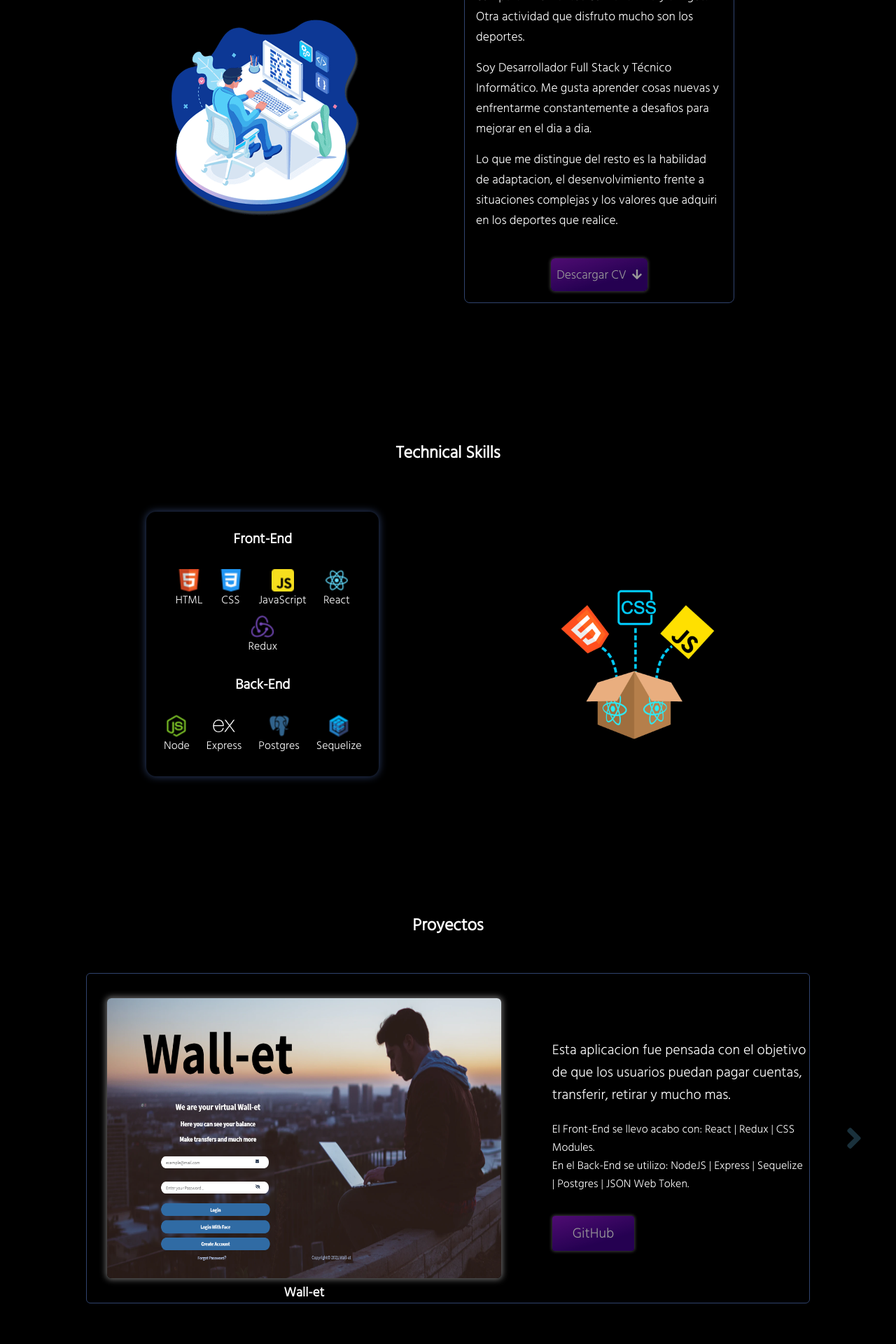
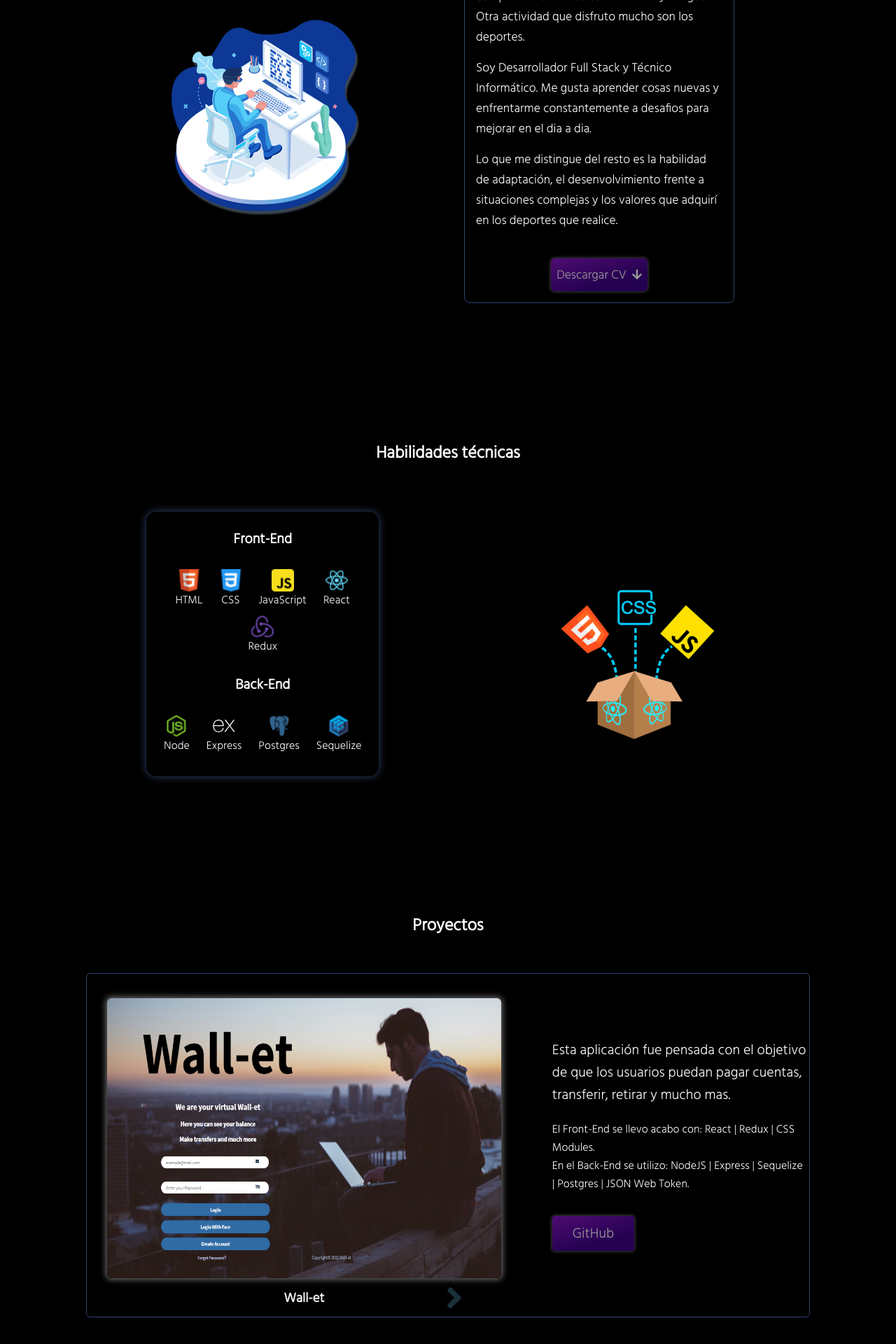
Before and after one commit to Franco-Aguero/Portafolio, a React (Create React App) app: page / in a window 1280 px wide. Shown: the part 860-2780 px from the top of the page at 70% size. Built offline with nearby package versions, Linux system fonts and the light colour scheme.

Commit message:
(client): fixed bugs and styles in ProjectContainer

```diff
--- a/src/Components/AboutMe.jsx
+++ b/src/Components/AboutMe.jsx
@@ -24,7 +24,7 @@ const AboutMe = () => {
                     </p>
                     <p>
                         Lo que me distingue del resto es la habilidad
-                        de adaptacion, el desenvolvimiento frente a situaciones complejas y los valores que adquiri en los
+                        de adaptación, el desenvolvimiento frente a situaciones complejas y los valores que adquirí en los
                         deportes que realice.
                     </p>
                     <a href={CvPdf} download="Franco-Agüero-CV" id={s.btnDescargaCv} >
--- a/src/Components/Education.jsx
+++ b/src/Components/Education.jsx
@@ -4,7 +4,7 @@ import s from './Education.module.css';
 const Education = () => {
     return (
         <section className={s.SectionContainer} id="Educacion">
-            <h1 style={{textAlign:"center"}}>Educacion</h1>
+            <h1 style={{textAlign:"center"}}>Educación</h1>
             <div>
                 <article>
                     <h3>
@@ -17,7 +17,7 @@ const Education = () => {
                 <article>
                     <h3>
                         Secundaria <br/>
-                        Tecnica N°1 "O.E.A"
+                        Técnica N°1 "O.E.A"
                     </h3>
                     <span>Técnico Informático</span>
                     <span>2014-2020</span>
--- a/src/Components/Project.jsx
+++ b/src/Components/Project.jsx
@@ -1,6 +1,4 @@
 import React, { useState } from "react";
-import { FontAwesomeIcon } from "@fortawesome/react-fontawesome";
-import { faAngleLeft, faAngleRight } from "@fortawesome/free-solid-svg-icons";
 import PokeApp from './Images/PokeApp2.png';
 import NoteBlock from './Images/BlockOfNote2.png';
 import Wallet from './Images/wallet.png';
@@ -9,20 +7,20 @@ import s from './Project.module.css';
 
 const Project = () => {
     const walletUrl1 = "https://github.com/julianpiniel/Wall-et",
-    text1 =`Esta aplicacion fue pensada con el objetivo de que los usuarios puedan pagar cuentas, transferir,
+    text1 =`Esta aplicación fue pensada con el objetivo de que los usuarios puedan pagar cuentas, transferir,
     retirar y mucho mas.`,
     name1 ="Wall-et",
     FrontTech1 = "El Front-End se llevo acabo con: React | Redux | CSS Modules.",
     BackTech1 = "En el Back-End se utilizo: NodeJS | Express | Sequelize | Postgres | JSON Web Token.";
 
     const pokeUrl2 = "https://github.com/Franco-Aguero/PokeApp",
-    text2 =`Esta aplicacion fue diseñada con el objetivo de que los usuarios puedan buscar de distintas maneras pokemons y tambien puedan crearlos.`,
+    text2 =`Esta aplicación fue diseñada con el objetivo de que los usuarios puedan buscar de distintas maneras un pokemon y también puedan crearlos.`,
     name2 ="PokeApp",
     FrontTech2="El Front-End se llevo acabo con: React | Redux | CSS Modules.",
     BackTech2="En el Back-End se utilizo: NodeJS | Express | Sequelize | Postgres.";
 
     const noteUrl3="https://github.com/Franco-Aguero/Notes-App",
-    text3 =`Esta aplicacion fue pensada para que los usuarios se sientan libres de guardad sus notas para no olvidarlas.`,
+    text3 =`Esta aplicación fue pensada para que los usuarios se sientan libres de guardar sus notas para no olvidarlas.`,
     name3 ="Notes",
     FrontTech3="El Front-End se llevo acabo con: React | Redux | CSS Modules.",
     BackTech3= null;
@@ -32,16 +30,14 @@ const Project = () => {
         <section className={s.SectionContainer} id="Proyectos">
             <h1 style={{marginBottom:"3rem"}}>Proyectos</h1>
             <div className={s.SubContainer}>
-                {accountant > 0 && <FontAwesomeIcon icon={faAngleLeft} onClick={ () => setAccountant(accountant = --accountant)} id={s.BtnLeft} />}
                 {
                     accountant === 0 ?
-                    <ProjectContainer image={Wallet} nameProject={name1} url={walletUrl1} information={text1} FrontTech={FrontTech1} BackTech={BackTech1}/>
+                    <ProjectContainer numPage={accountant} cmb={setAccountant} image={Wallet} nameProject={name1} url={walletUrl1} information={text1} FrontTech={FrontTech1} BackTech={BackTech1}/>
                     : accountant === 1?
-                    <ProjectContainer image={PokeApp} nameProject={name2} url={pokeUrl2} information={text2} FrontTech={FrontTech2} BackTech={BackTech2}/>
+                    <ProjectContainer numPage={accountant} cmb={setAccountant} image={PokeApp} nameProject={name2} url={pokeUrl2} information={text2} FrontTech={FrontTech2} BackTech={BackTech2}/>
                     :
-                    <ProjectContainer image={NoteBlock} nameProject={name3} url={noteUrl3} information={text3} FrontTech={FrontTech3} BackTech={BackTech3}/>
+                    <ProjectContainer numPage={accountant} cmb={setAccountant} image={NoteBlock} nameProject={name3} url={noteUrl3} information={text3} FrontTech={FrontTech3} BackTech={BackTech3}/>
                 }
-                {accountant < 2 && <FontAwesomeIcon icon={faAngleRight} onClick={ () => setAccountant(accountant = ++accountant)} id={s.BtnRight}/>}
             </div>
         </section>
     )
--- a/src/Components/Project.module.css
+++ b/src/Components/Project.module.css
@@ -13,41 +13,8 @@
   justify-content: center;
 }
 
-#BtnLeft{
-  position: absolute;
-  top: 20rem;
-  left: 3rem;
-  font-size: 3rem;
-  cursor: pointer;
-  color: var(--color-arrow-L-R);
-  opacity: 0.6;
-  transition: 1s;
-}
-#BtnLeft:hover{
-  opacity: 1;
-}
-
-#BtnRight{
-  position: absolute;
-  top: 20rem;
-  right: 3rem;
-  font-size: 3rem;
-  cursor: pointer;
-  color: var(--color-arrow-L-R);
-  opacity: 0.6;
-  transition: 1s;
-}
-
-#BtnRight:hover{
-  opacity: 1;
-}
-
 @media (min-width:768px) {
   .SectionContainer{
     padding: 5rem 0 2rem;
   }
-
-  #BtnLeft, #BtnRight{
-    top: auto;
-  }
 }
--- a/src/Components/Skills.jsx
+++ b/src/Components/Skills.jsx
@@ -14,7 +14,7 @@ import s from './Skills.module.css';
 const Skills = () => {
     return (
         <section className={s.sectionSkills} id="Skills">
-            <h1 style={{textAlign:"center", marginBottom:"0"}}>Technical Skills</h1>
+            <h1 style={{textAlign:"center", marginBottom:"0"}}>Habilidades técnicas</h1>
             <div className={s.SkillsContainer} >
                 <img src={Image} alt="Grafic Skill" />
                 <article className={s.StackSkills}>
--- a/src/Components/Start.jsx
+++ b/src/Components/Start.jsx
@@ -9,7 +9,7 @@ const Start = () => {
             <div className={s.container}>
                 <img id={s.ImgProfile} src={Profile} alt="Profile" />
                 <div className={s.movingText}>
-                    <h1>Hola!</h1>
+                    <h1>¡Hola!</h1>
                     <h2>Soy Franco</h2>
                     <Typewriter
                     options={{
--- a/src/Components/Views/ProjectContainer.jsx
+++ b/src/Components/Views/ProjectContainer.jsx
@@ -1,12 +1,17 @@
 import React from 'react'
+import { FontAwesomeIcon } from "@fortawesome/react-fontawesome";
+import { faAngleLeft, faAngleRight } from "@fortawesome/free-solid-svg-icons";
 import s from './ProjectContainer.module.css'
 
-function ProjectContainer({ image, nameProject, url, information, BackTech, FrontTech}) {
+function ProjectContainer({ image, nameProject, url, information, BackTech, FrontTech, cmb, numPage}) {
     return (
         <div className={s.container}>
             <div className={s.row1}>
                 <h3>{nameProject}</h3>
                 <img src={image} alt={nameProject} />
+
+                {numPage > 0 && <FontAwesomeIcon icon={faAngleLeft} onClick={ () => cmb(numPage = --numPage)} id={s.BtnLeft} />}
+                {numPage < 2 && <FontAwesomeIcon icon={faAngleRight} onClick={ () => cmb(numPage = ++numPage)} id={s.BtnRight}/>}
             </div>
 
             <div className={s.row2}>
--- a/src/Components/Views/ProjectContainer.module.css
+++ b/src/Components/Views/ProjectContainer.module.css
@@ -13,13 +13,43 @@
 
 .container h3{
     position: absolute;
-    bottom: -39px;
+    bottom: -44px;
     margin: 0;
 }
 .container .row1 > img{
     width: 100%;
     height: 50vh;
     border-radius: 6px;
+}
+
+#BtnLeft{
+    position: absolute;
+    bottom: -52px;
+    left: 3rem;
+    font-size: 3rem;
+    cursor: pointer;
+    color: var(--color-arrow-L-R);
+    opacity: 0.6;
+    transition: 1s;
+}
+
+#BtnRight{
+    position: absolute;
+    bottom: -52px;
+    right: 3rem;
+    font-size: 3rem;
+    cursor: pointer;
+    color: var(--color-arrow-L-R);
+    opacity: 0.6;
+    transition: 1s;
+}
+
+#BtnLeft:hover{
+    opacity: 1;
+}
+
+#BtnRight:hover{
+    opacity: 1;
 }
 
 .row2{
@@ -63,7 +93,7 @@
         justify-content: center;
         border: 1px solid rgb(48, 67, 110);
         gap: 3rem;
-        padding: 35px 4px;
+        padding: 35px 4px 55px;
         border-radius: 6px;
     }
 
@@ -77,6 +107,15 @@
         height: 50vh;
         box-shadow: 0px 0px 8px 2px #6b6a6a;
         border-radius: 6px;
+    }
+
+    #BtnLeft {
+        top: auto;
+        left: 5rem;
+    }
+
+    #BtnRight{
+        right: 5rem;
     }
 
     .row2{
@@ -94,6 +133,6 @@
     }
 
     .container h3{
-        bottom: -36px;
+        bottom: -43x;
     }
 }
```
